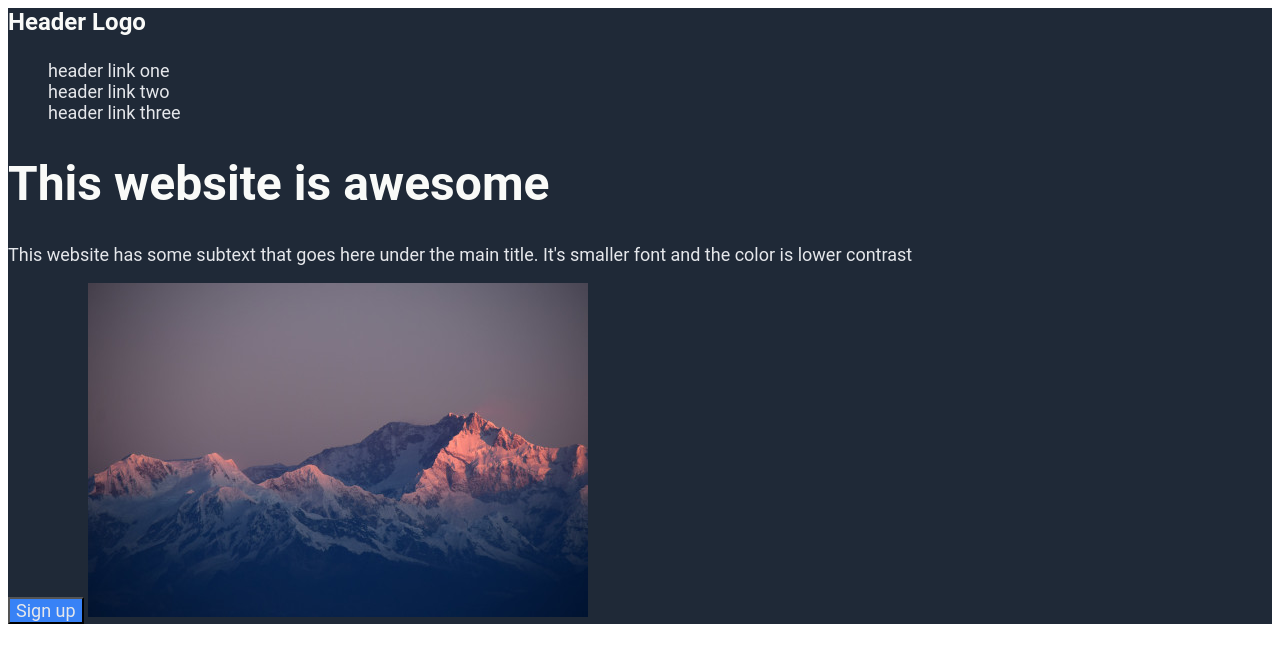
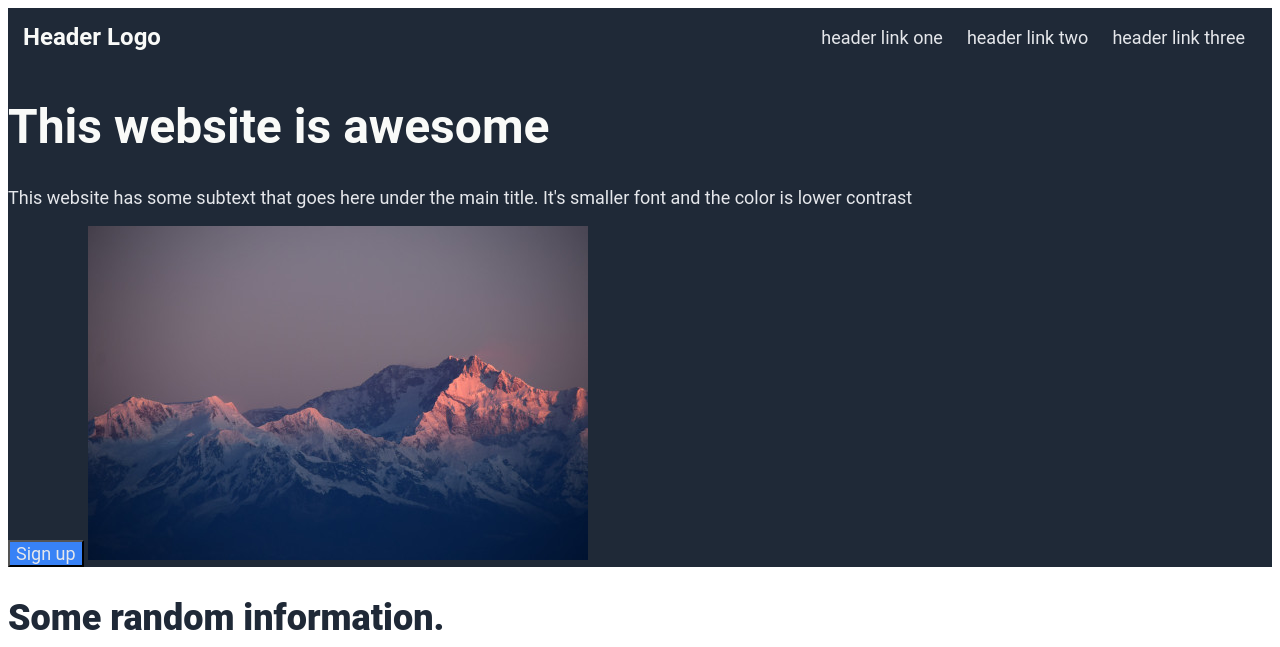
Before and after one commit to Se-French/flex-project-odin, a plain HTML site: page index.html in a window 1280 px wide. Shown: the top 647 px of the page. Drawn offline with Linux system fonts and the light colour scheme.

Commit message:
Add flex properties to .header-logo
Add flex properties to .header-logo and <ul> to push list items
to the right and the Header Logo to the left, horizontally even
with each other and with padding between the contents and the top
of the page.

```diff
--- a/style.css
+++ b/style.css
@@ -17,7 +17,10 @@ h1 {
     font-size: 24px;
     font-weight: bold;
     color: #f9faf8;
-
+    display: flex;
+    justify-content: space-between;
+    align-items: center;
+    padding: 15px;
 }
 
 li {
@@ -25,6 +28,12 @@ li {
     font-weight: normal;
     color: #e5e7eb;
     list-style: none;
+    padding: 0 12px;
+}
+
+ul {
+    display: flex;
+    margin: 0;
 }
 
 .hero {
```
